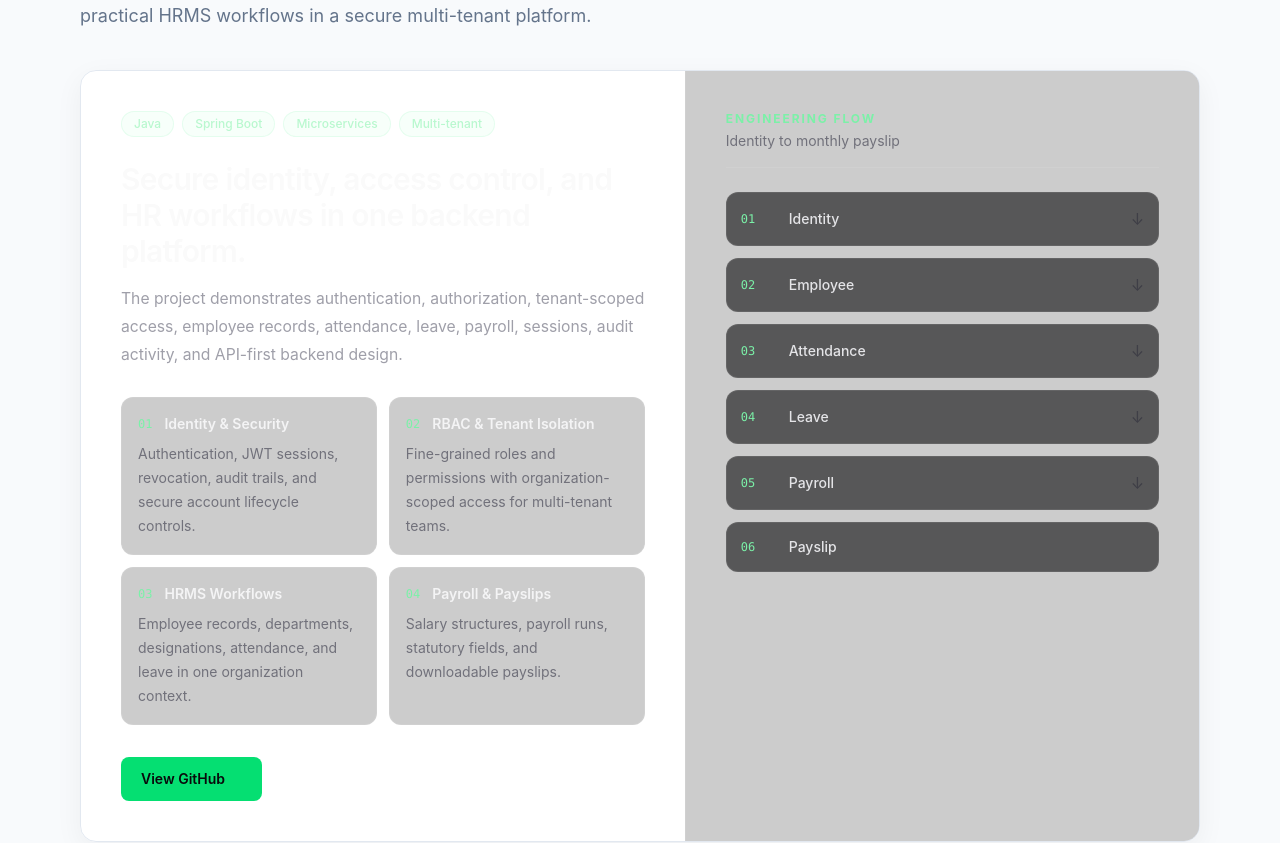
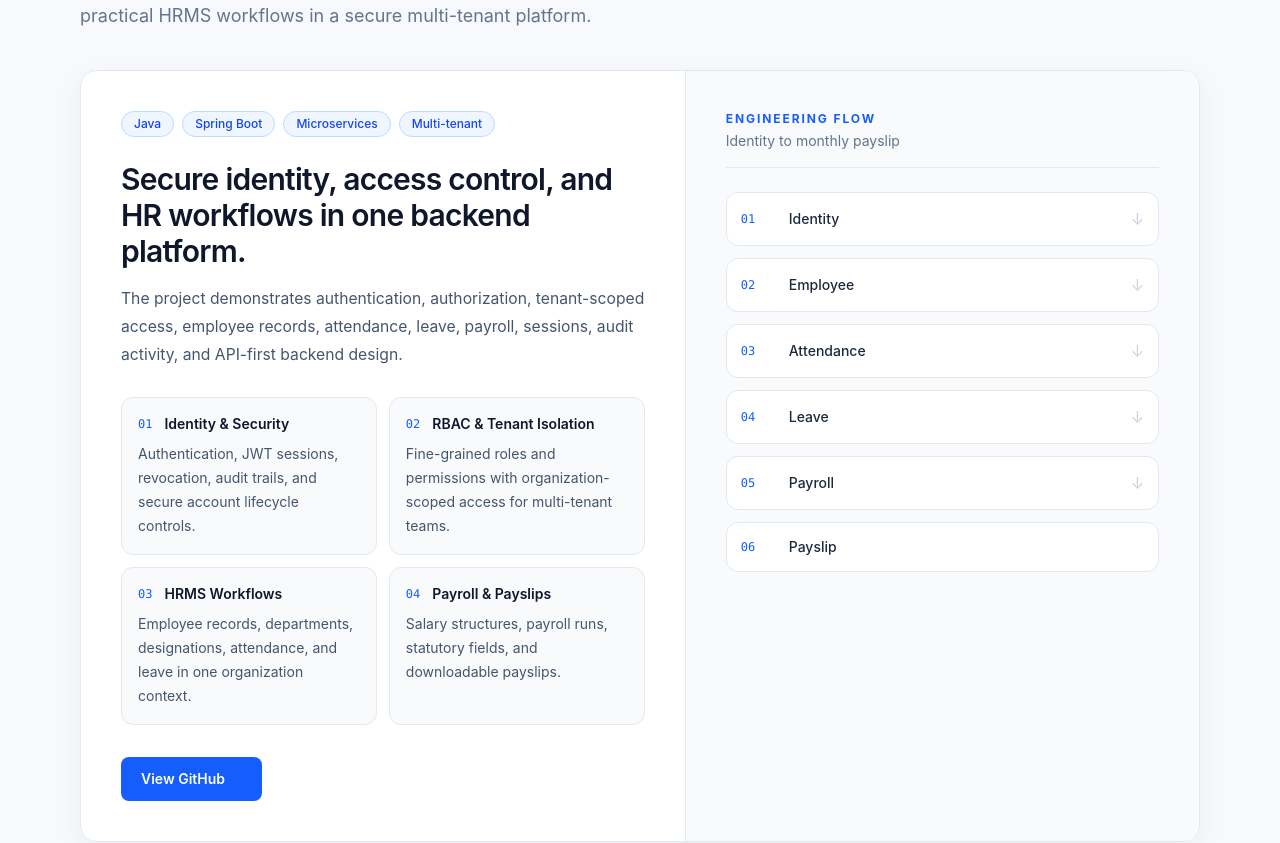
Before and after one commit to sushantapi/sushant-portfolio-v1, a React (Vite) app: page / in a window 1280 px wide. Shown: the part 4181-5024 px from the top of the page. Built offline with nearby package versions, Linux system fonts and the light colour scheme.

Commit message:
style: update featured project for light theme

```diff
--- a/src/sections/FeaturedProduct.tsx
+++ b/src/sections/FeaturedProduct.tsx
@@ -24,7 +24,7 @@ const projectFlow = ['Identity', 'Employee', 'Attendance', 'Leave', 'Payroll', '
 
 export function FeaturedProduct() {
   return (
-    <section id="ums-platform" className="section-pad border-t border-white/8">
+    <section id="ums-platform" className="section-pad border-t border-slate-200 bg-slate-50/70">
       <div className="section-shell">
         <SectionHeading
           eyebrow="Featured Backend Project"
@@ -38,27 +38,27 @@ export function FeaturedProduct() {
               <div className="p-6 sm:p-8 lg:p-10">
                 <div className="flex flex-wrap gap-2">
                   {['Java', 'Spring Boot', 'Microservices', 'Multi-tenant'].map((item) => (
-                    <span key={item} className="rounded-full border border-green-300/15 bg-green-300/6 px-3 py-1 text-xs font-medium text-green-200">
+                    <span key={item} className="rounded-full border border-blue-200 bg-blue-50 px-3 py-1 text-xs font-medium text-blue-700">
                       {item}
                     </span>
                   ))}
                 </div>
 
-                <h3 className="mt-6 max-w-2xl text-2xl font-semibold tracking-tight text-zinc-50 sm:text-3xl">
+                <h3 className="mt-6 max-w-2xl text-2xl font-semibold tracking-tight text-slate-900 sm:text-3xl">
                   Secure identity, access control, and HR workflows in one backend platform.
                 </h3>
-                <p className="mt-4 max-w-2xl text-[0.98rem] leading-7 text-zinc-400">
+                <p className="mt-4 max-w-2xl text-[0.98rem] leading-7 text-slate-600">
                   The project demonstrates authentication, authorization, tenant-scoped access, employee records, attendance, leave, payroll, sessions, audit activity, and API-first backend design.
                 </p>
 
                 <div className="mt-7 grid gap-3 sm:grid-cols-2">
                   {projectAreas.map((area, index) => (
-                    <div key={area.title} className="rounded-xl border border-white/8 bg-black/20 p-4">
+                    <div key={area.title} className="rounded-xl border border-slate-200 bg-slate-50 p-4">
                       <div className="flex items-center gap-3">
-                        <span className="font-mono text-xs text-green-300">0{index + 1}</span>
-                        <h4 className="text-sm font-semibold text-zinc-100">{area.title}</h4>
+                        <span className="font-mono text-xs text-blue-600">0{index + 1}</span>
+                        <h4 className="text-sm font-semibold text-slate-900">{area.title}</h4>
                       </div>
-                      <p className="mt-2 text-sm leading-6 text-zinc-500">{area.description}</p>
+                      <p className="mt-2 text-sm leading-6 text-slate-600">{area.description}</p>
                     </div>
                   ))}
                 </div>
@@ -68,25 +68,25 @@ export function FeaturedProduct() {
                     href="https://github.com/sushantapi/ums-iam-platform"
                     target="_blank"
                     rel="noreferrer"
-                    className="inline-flex rounded-lg bg-green-400 px-5 py-3 text-sm font-semibold text-zinc-950 transition hover:bg-green-300"
+                    className="inline-flex rounded-lg bg-blue-600 px-5 py-3 text-sm font-semibold text-white transition hover:bg-blue-700"
                   >
                     View GitHub <span className="cta-arrow" aria-hidden="true">→</span>
                   </a>
                 </div>
               </div>
 
-              <div className="border-t border-white/8 bg-black/20 p-6 sm:p-8 lg:border-l lg:border-t-0 lg:p-10">
-                <div className="border-b border-white/8 pb-4">
-                  <p className="text-xs font-bold uppercase tracking-[0.16em] text-green-300">Engineering flow</p>
-                  <p className="mt-1 text-sm text-zinc-500">Identity to monthly payslip</p>
+              <div className="border-t border-slate-200 bg-slate-50 p-6 sm:p-8 lg:border-l lg:border-t-0 lg:p-10">
+                <div className="border-b border-slate-200 pb-4">
+                  <p className="text-xs font-bold uppercase tracking-[0.16em] text-blue-600">Engineering flow</p>
+                  <p className="mt-1 text-sm text-slate-500">Identity to monthly payslip</p>
                 </div>
 
                 <div className="mt-6 space-y-3">
                   {projectFlow.map((step, index) => (
-                    <div key={step} className="grid grid-cols-[2.25rem_1fr_auto] items-center gap-3 rounded-xl border border-white/8 bg-zinc-950/60 p-3.5">
-                      <span className="font-mono text-xs text-green-300">0{index + 1}</span>
-                      <span className="text-sm font-medium text-zinc-200">{step}</span>
-                      {index < projectFlow.length - 1 && <span className="text-zinc-700" aria-hidden="true">↓</span>}
+                    <div key={step} className="grid grid-cols-[2.25rem_1fr_auto] items-center gap-3 rounded-xl border border-slate-200 bg-white p-3.5">
+                      <span className="font-mono text-xs text-blue-600">0{index + 1}</span>
+                      <span className="text-sm font-medium text-slate-800">{step}</span>
+                      {index < projectFlow.length - 1 && <span className="text-slate-300" aria-hidden="true">↓</span>}
                     </div>
                   ))}
                 </div>
```
